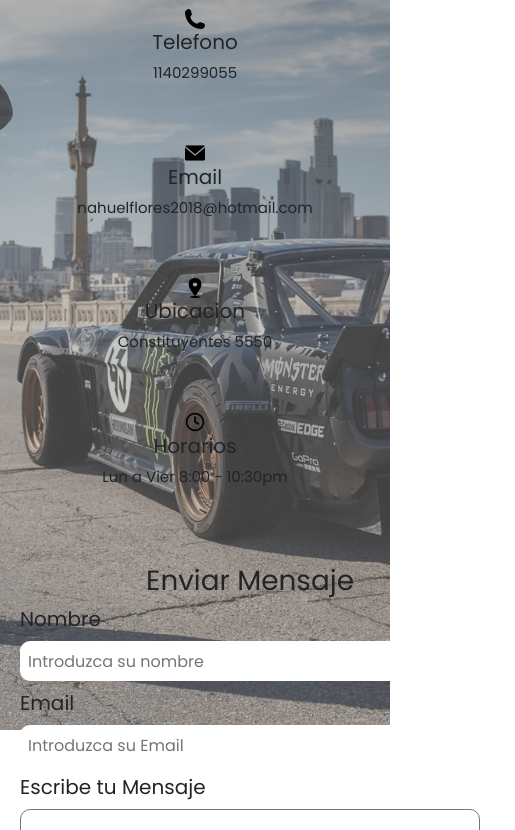
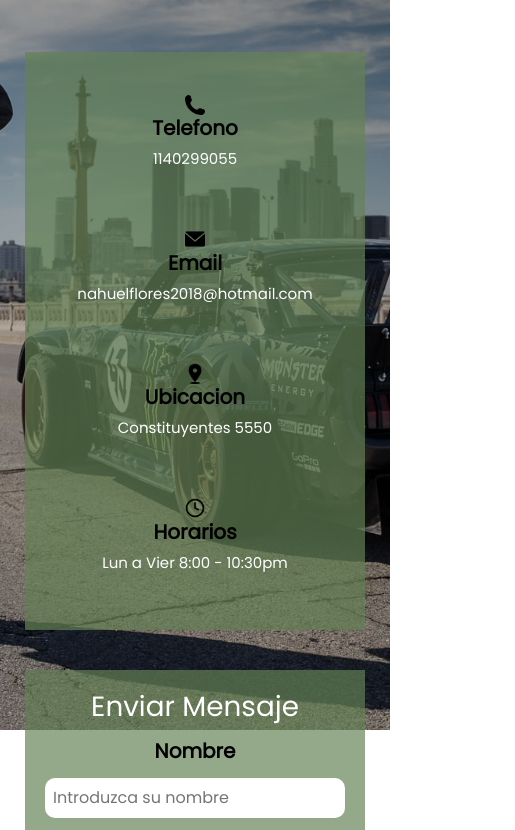
Before and after one commit to nahuelflores1/CoderHouse, a plain HTML site: page pages/contacto.html in a window 390 px wide. Shown: the part 114-944 px from the top of the page, 515 px wide, since content can reach past the window. Drawn offline with nearby package versions, Linux system fonts and the light colour scheme.

Commit message:
Seccion Contacto responsive y retoques de css

```diff
--- a/css/style.css
+++ b/css/style.css
@@ -106,7 +106,7 @@ body {
 }
 
 .historia-container {
-    margin: 175px 50px;
+    margin: 50px;
     display: flex;
     justify-content: center;
 
@@ -135,7 +135,6 @@ body {
     height: 550px;
     background-color: #aee71031;
     color: rgb(255, 255, 255);
-    width: 50%;
     height: 100%;
 }
 
@@ -630,10 +629,12 @@ th:last-child {
     justify-content: space-evenly;
     margin: 80px 0px 200px 0px;
     flex-wrap: wrap;
+    color: white;
+    font-weight: 300;
 }
 
 .form {
-    background-color: rgba(255, 255, 255, 0.253);
+    background-color: rgba(100, 129, 86, 0.692);
     width: 500px;
     padding: 20px;
 }
@@ -663,6 +664,11 @@ th:last-child {
 textarea {
     width: 100%;
     border-radius: 10px;
+}
+
+.form-contact h2{
+    color: black;
+    font-weight: 800;
 }
 
 .form-contact button {
@@ -930,21 +936,33 @@ textarea {
     }
 
     .historia-container img {
-        width: 100%;
-        height: 100%;
-    }
+
+        width: 330px;
+        height: 350px;
+        object-fit: cover;
+        object-position: 0 1px;
     }
 
     .historia-container p {
-    margin-top: 50px;
-    width: 100%;
+        margin-top: 20px;
+        width: 350px;
         height: 100%;
     }
 
-.container-historia {
-    margin-top: 10%;
+    .form-contact{
+        display: flex;
+        flex-direction: column;
+        align-items: center;
+        margin: 0;
     }
 
-.container-historia p {
-    width: 700px;
+    .form{
+        margin-top: 40px;
+        width: 340px;
+        text-align: center;
     }
+
+    .text-form h2{
+        margin: 15px;
+    }
+}
--- a/pages/contacto.html
+++ b/pages/contacto.html
@@ -20,7 +20,7 @@
         <div id="background">
             <img src="../img/icon/kenblockMustang.jpg" class="stretch" alt="">
         </div>
-        <nav class="navbar navbar-expand-lg fixed-top">
+        <nav class="navbar navbar-expand-lg">
             <div class="container-fluid">
                 <a href="" class="navbar-brand d-lg-none">
                     <img src="../img/icon/sodapdf-converted (1).png" alt="">
@@ -74,11 +74,9 @@
             </div>
         </nav>
     </header>
-
-
     <main>
         <div class="form-contact">
-            <div class="contact">
+            <div class="contact form">
                 <div class="telefono-contact">
                     <img src="../img/icon/phone-call-auricular-symbol-in-black_icon-icons.com_56483.png" alt="">
                     <h2>Telefono</h2>
@@ -107,11 +105,11 @@
                 <form action="">
                     <div class="text-form">
                         <h2>Nombre</h2>
-                        <input type="text" id=name placeholder="Introduzca su nombre">
+                        <input type="text" id=name placeholder="Introduzca su nombre" style="width: 100%">
                     </div>
                     <div class="text-form">
                         <h2>Email</h2>
-                        <input type="text" id=name placeholder="Introduzca su Email">
+                        <input type="text" id=name placeholder="Introduzca su Email" style="width: 100%">
                     </div>
                     <div class="text-form">
                         <h2>Escribe tu Mensaje</h2>
@@ -126,9 +124,6 @@
             </div>
         </div>
     </main>
-
-
-
     <footer class="footer">
         <section class="text-center">
             <a class="btn btn-outline-light btn-floating m-1" id="btn-footer" href="#!" role="button">
```
Also changed, not shown: pages/historia.html (+1 -1 lines), pages/noticias-racing.html (+1 -1 lines). Lines whose indentation alone changed are shown as unchanged.
